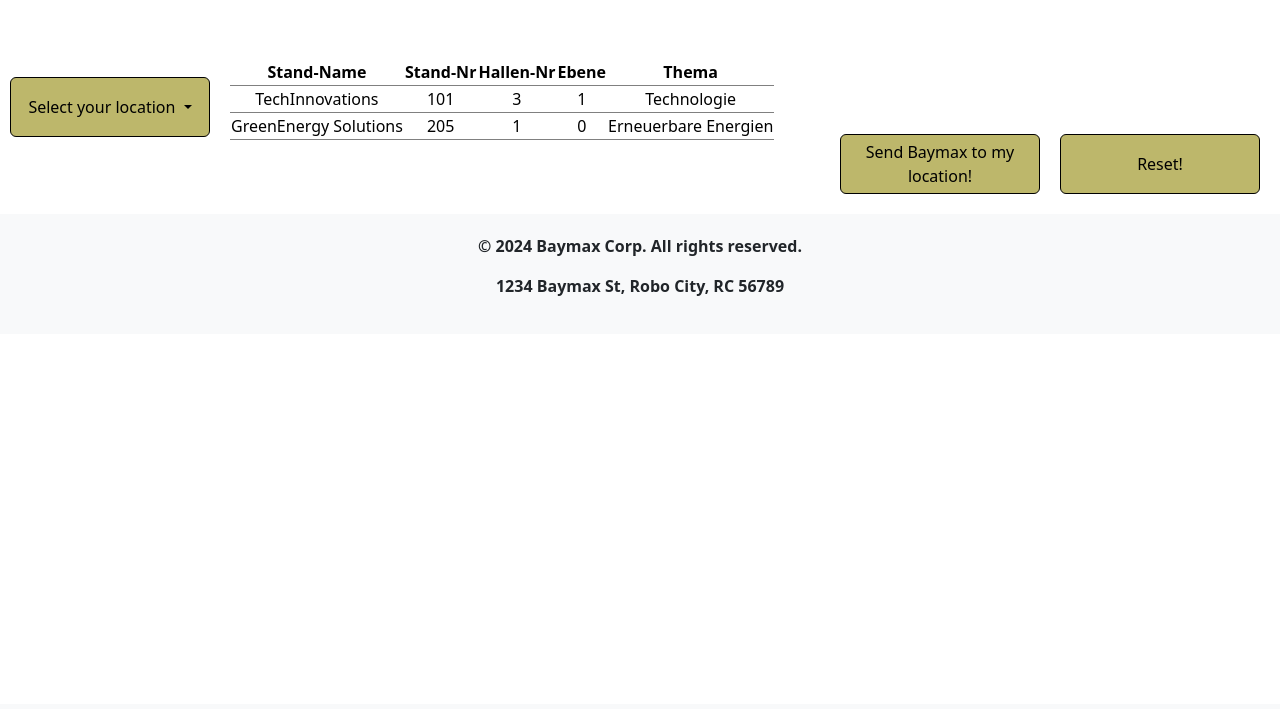
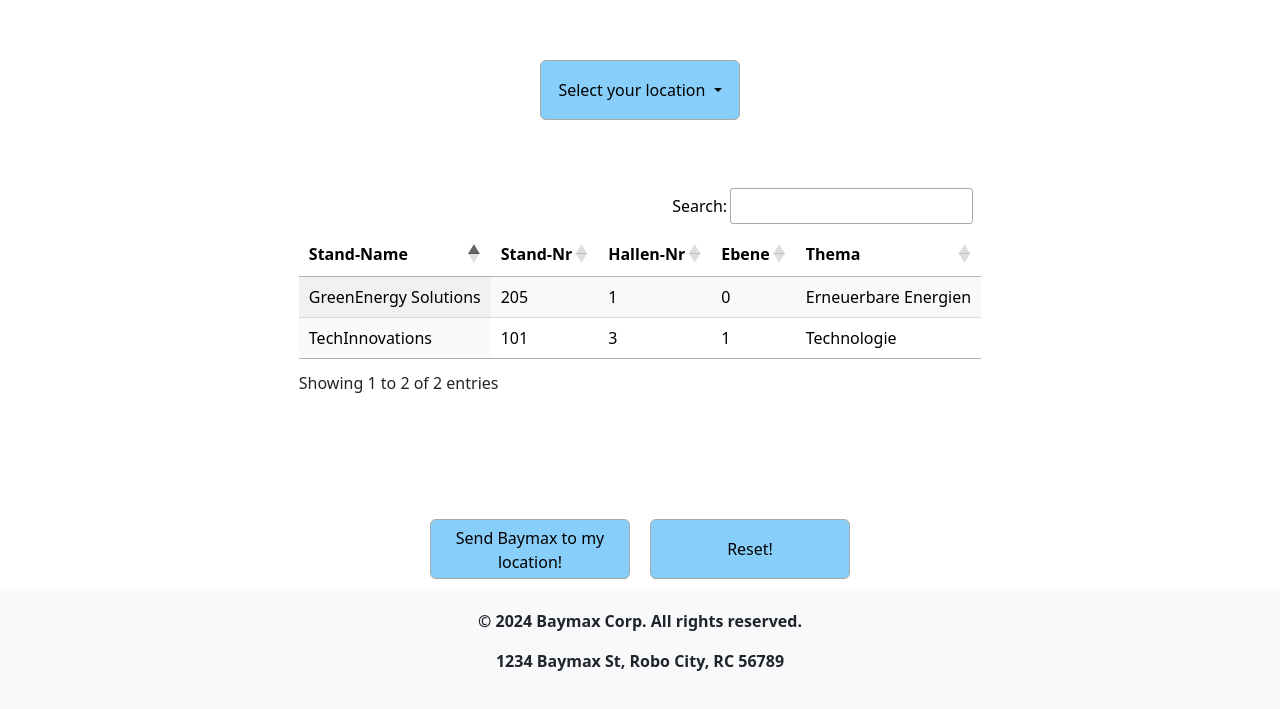
Before and after one commit to ShoqZSon/Hive-Navigator, a Flask app: page / in a window 1280 px wide. Shown: the part 96-805 px from the top of the page. Before the commit the page ends 392 px from the top, so only its background shows below. Run offline with Flask 3, Linux system fonts and the light colour scheme; some libraries are stand-ins or nearby versions.

Commit message:
Website - Version: 0.2 Changes: - Table received searching, sorting, choice highlighting

```diff
--- /dev/null
+++ b/static/css/index.css
@@ -0,0 +1,59 @@
+.center-section {
+    display: flex;
+    justify-content: center;
+    align-items: center;
+    text-align: center;
+    gap: 20px;
+    margin: 10px;
+}
+
+.dropdown {
+    margin: 50px;
+}
+.dropdown-menu {
+    display: none;
+}
+.dropdown-menu.show {
+    display: block;
+}
+
+.btn {
+    width: 200px;
+    height: 60px;
+    padding: 5px;
+}
+.buttons {
+    display: flex;
+    justify-content: center;
+    align-items: center;
+    margin-top: 100px;
+}
+#dropdown_loc, #btn-success, #btn-reset{
+    background-color: lightskyblue;
+    color: black;
+    border-color: darkgray;
+}
+#btn-success:hover {
+    background-color: yellowgreen;
+    color:black;
+}
+#btn-reset:hover {
+    background-color: indianred;
+    color: white;
+}
+.mt-4 {
+    margin: 10px;
+}
+
+.table {
+    display: flex;
+    justify-content: center;
+    align-items: center;
+}
+#destTable tbody tr:hover {
+    background-color: lightgray;
+    cursor: pointer;
+}
+#destTable tbody tr.selected {
+    background-color: lightgreen;
+}
--- /dev/null
+++ b/static/js/sortingTable.js
@@ -0,0 +1,10 @@
+$(document).ready(function() {
+    $('#destTable').DataTable({
+        paging: false,       // Enable pagination
+        searching: true,    // Enable searching
+        ordering: true,     // Enable column ordering
+        info: true,         // Show table information
+        pageLength: 5,       // Number of rows per page
+        highlightSearchWords: false
+    });
+});
--- a/templates/index.html
+++ b/templates/index.html
@@ -5,71 +5,10 @@
     <meta name="viewport" content="width=device-width, initial-scale=1.0">
     <title>Baymax - Guide Service</title>
     <!-- Local Bootstrap CSS -->
+    <link href="../static/css/basic.css" rel="stylesheet">
+    <link href="../static/css/index.css" rel="stylesheet">
     <link href="../static/css/bootstrap.min.css" rel="stylesheet">
-    <link href="../static/css/basic.css" rel="stylesheet">
-    <style>
-        .center-section {
-            display: flex;
-            justify-content: center;
-            align-items: center;
-            text-align: center;
-            gap: 20px;
-            margin: 10px;
-        }
-        .dropdown {
-            margin: 0;
-        }
-        .dropdown-menu {
-            display: none;
-        }
-        .dropdown-menu.show {
-            display: block;
-        }
-        .btn {
-            width: 200px;
-            height: 60px;
-            padding: 5px;
-            background-color: darkkhaki;
-            color: black;
-            border-color: black;
-        }
-        .btn:hover {
-            background-color: lightyellow;
-            color: black;
-            border-color: black;
-        }
-        .buttons {
-            display: flex;
-            justify-content: center;
-            align-items: center;
-            margin-top: 100px;
-        }
-        .btn-success:hover {
-            background-color: yellowgreen;
-            color:black;
-        }
-        .btn-reset:hover {
-            background-color: red;
-            color: white;
-        }
-        .btn-reset {
-            padding-left: 50px;
-            padding-right: 50px;
-        }
-        .mt-4 {
-            margin: 10px;
-        }
-        .table {
-
-        }
-        #destTable tbody tr:hover {
-            background-color: lightgray;
-            cursor: pointer;
-        }
-        #destTable tbody tr.selected {
-            background-color: lightgreen;
-        }
-    </style>
+    <link href="https://cdn.datatables.net/1.11.5/css/jquery.dataTables.min.css" rel="stylesheet">
 </head>
 <body>
     <!-- Header -->
@@ -98,11 +37,11 @@
                 </ul>
                 <input type="hidden" name="location" id="location">
             </div>
-
+        </div>
             <!-- User Destination Table -->
             <div class="table">
                 <!-- <h4>Select your destination</h4> -->
-                <table id="destTable">
+                <table id="destTable" class="display">
                     <thead id="dest_tableHead">
                         <tr>
                             <th>Stand-Name</th>
@@ -136,14 +75,14 @@
             <div class="buttons">
                 <!-- Button for sending the data -->
                 <div class="mt-4">
-                    <button class="btn btn-success" type="submit">
+                    <button class="btn" id="btn-success" type="submit">
                         Send Baymax to my location!
                     </button>
                 </div>
 
                 <!-- Button to reset the dropdowns -->
                 <div class="mt-4">
-                    <button class="btn btn-reset" type="button" onclick="resetLocDest()">
+                    <button class="btn" type="button" id="btn-reset" onclick="resetLocDest()">
                         Reset!
                     </button>
                 </div>
@@ -165,5 +104,9 @@
     <script src="../static/js/resetButton.js"></script>
     <script src="../static/js/checkSubmitCondition.js"></script>
     <script src="../static/js/selectItemTable.js"></script>
+    <script src="../static/js/sortingTable.js"></script>
+
+    <script src="https://code.jquery.com/jquery-3.6.0.min.js"></script>
+    <script src="https://cdn.datatables.net/1.11.5/js/jquery.dataTables.min.js"></script>
 </body>
 </html>
```
